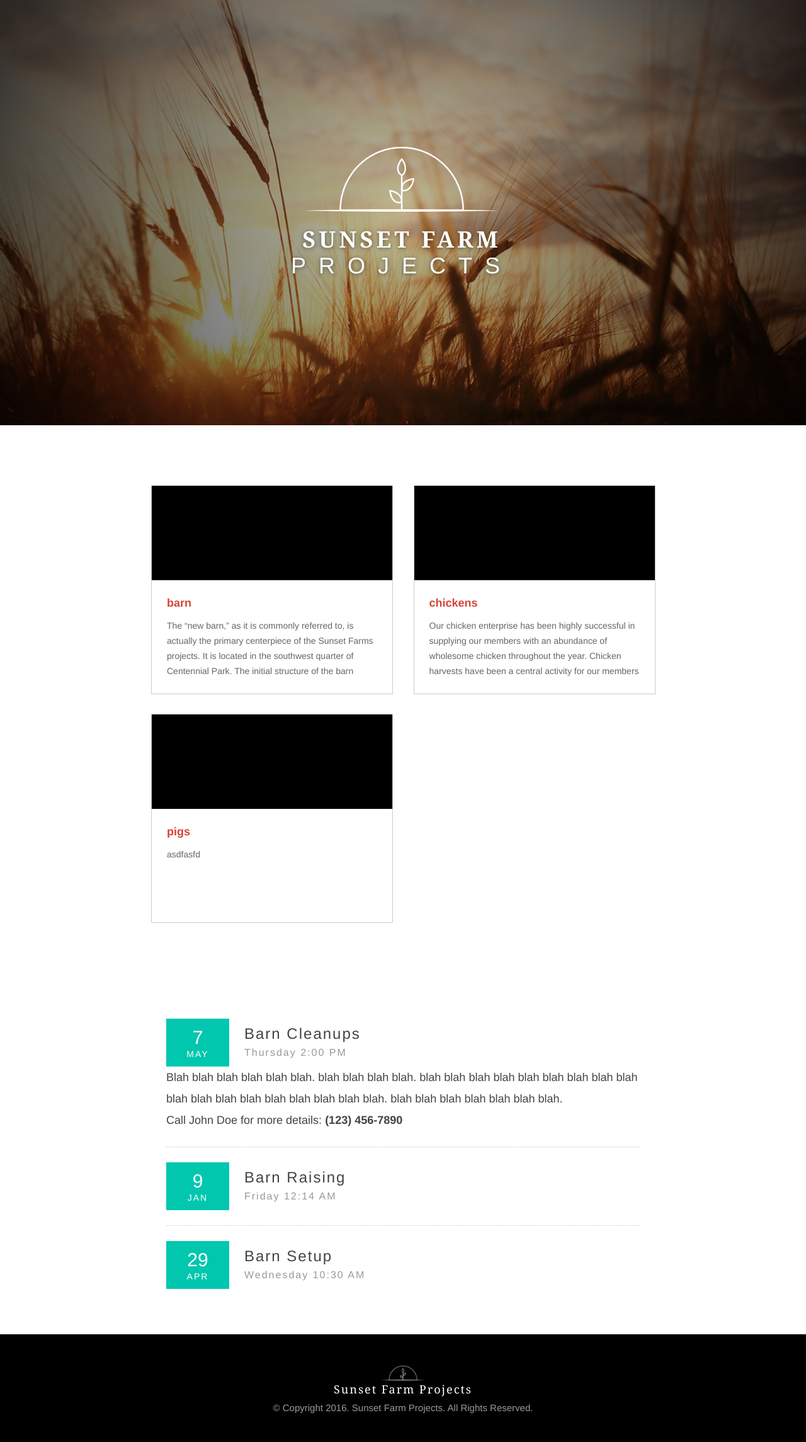
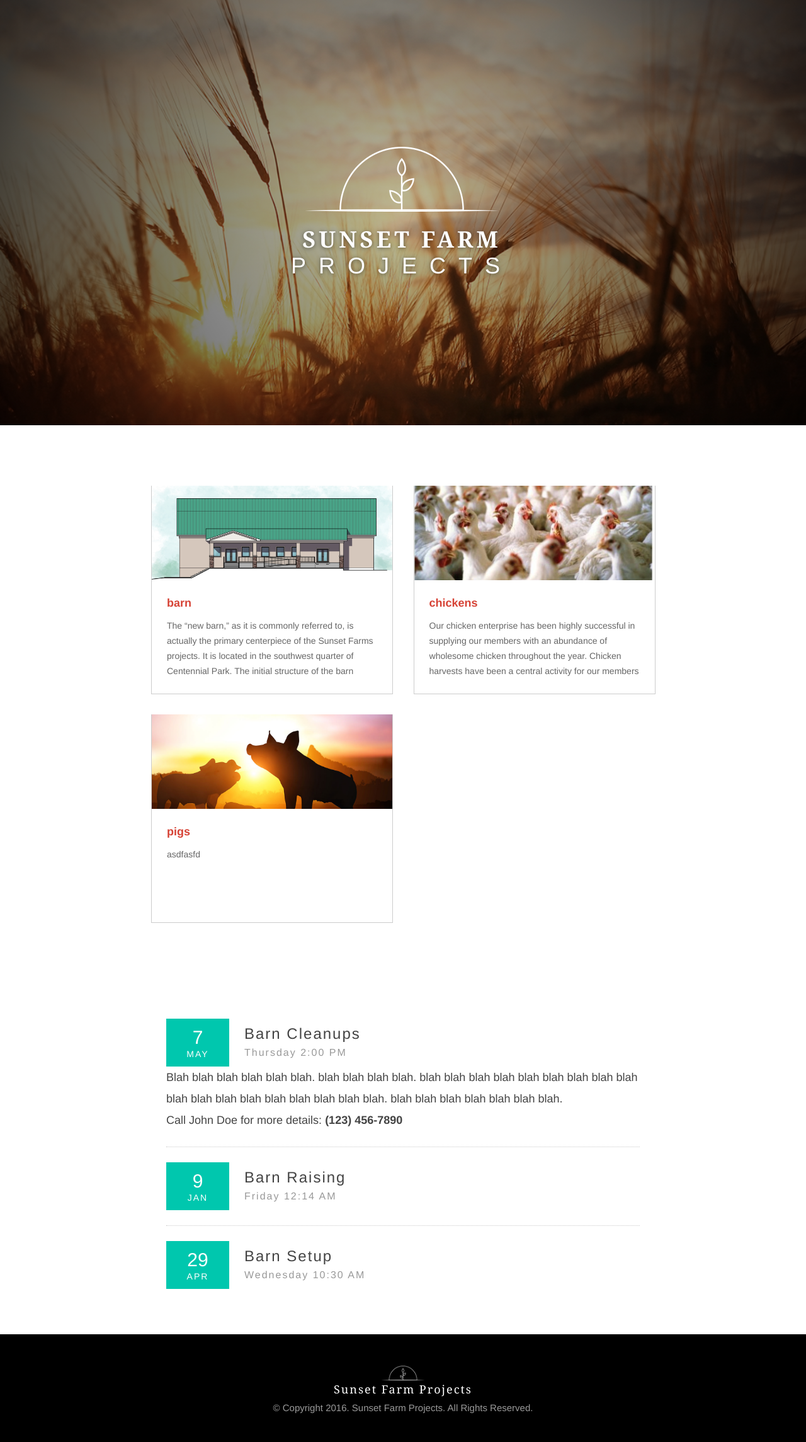
Before and after one commit to kevaleb/sunsetfarmprojects, a Jekyll site: the page built from index.html, in a window 1280 px wide. Shown: the whole page at 63% size. Built offline with Jekyll 4.4.1, drawn with Linux system fonts in a browser that asks for light colours; nearby versions of some CDN libraries.

Commit message:
Updated '/index.html' via CloudCannon

```diff
--- a/index.html
+++ b/index.html
@@ -16,7 +16,7 @@ class: home
 	{% for post in site.projects %}
 		<li>
 			<a href="{{ post.url }}">
-				<div class="postbanner" style="background-image: url({{ post.bannerimage }});"></div>
+				<div class="postbanner" style="background-image: url({{ post.bannerimage_path }});"></div>
 				<!--<h3>{{ post.category }}</h3>-->
 				<h2>{{ post.title }}</h2>
 				{{ post.excerpt }}
```
